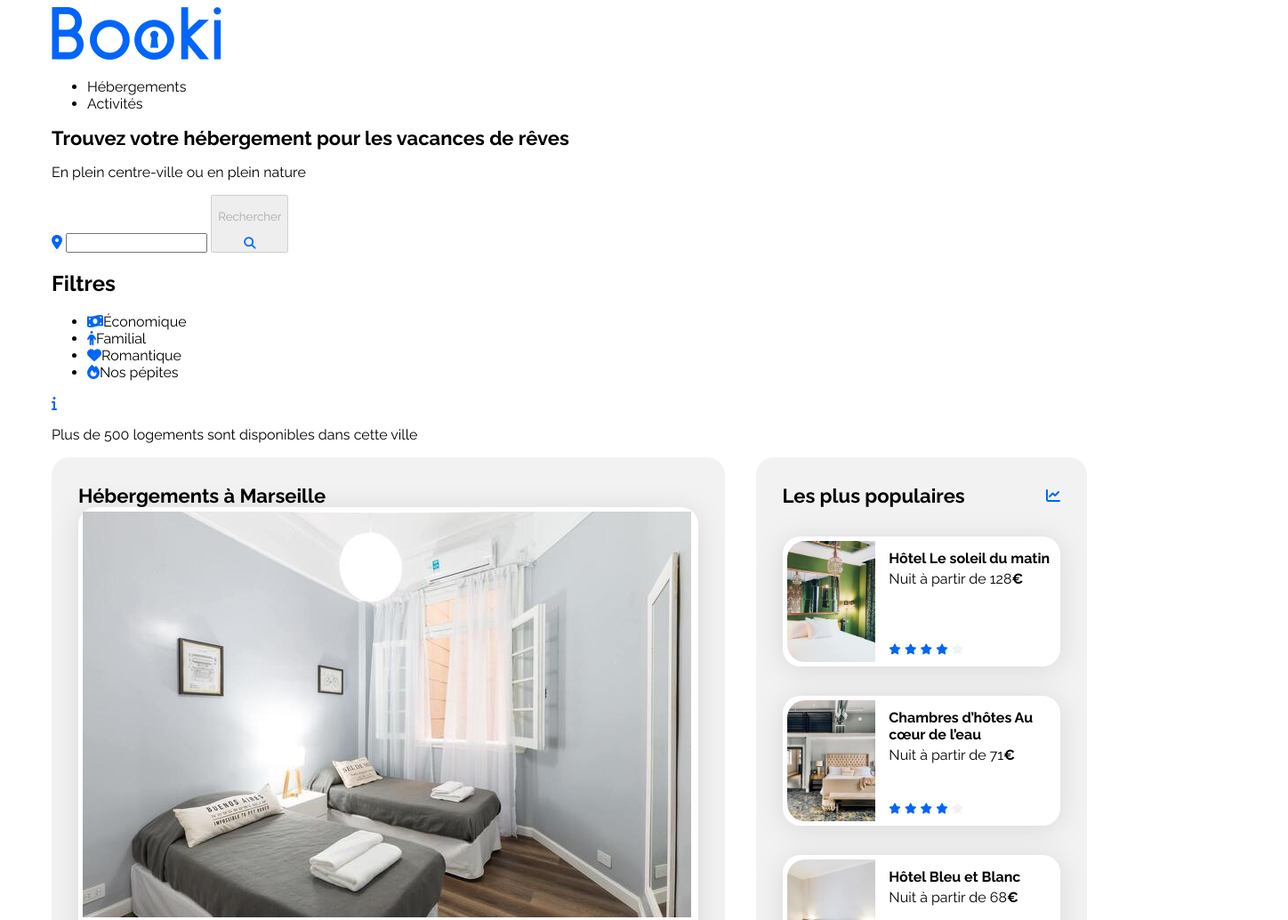
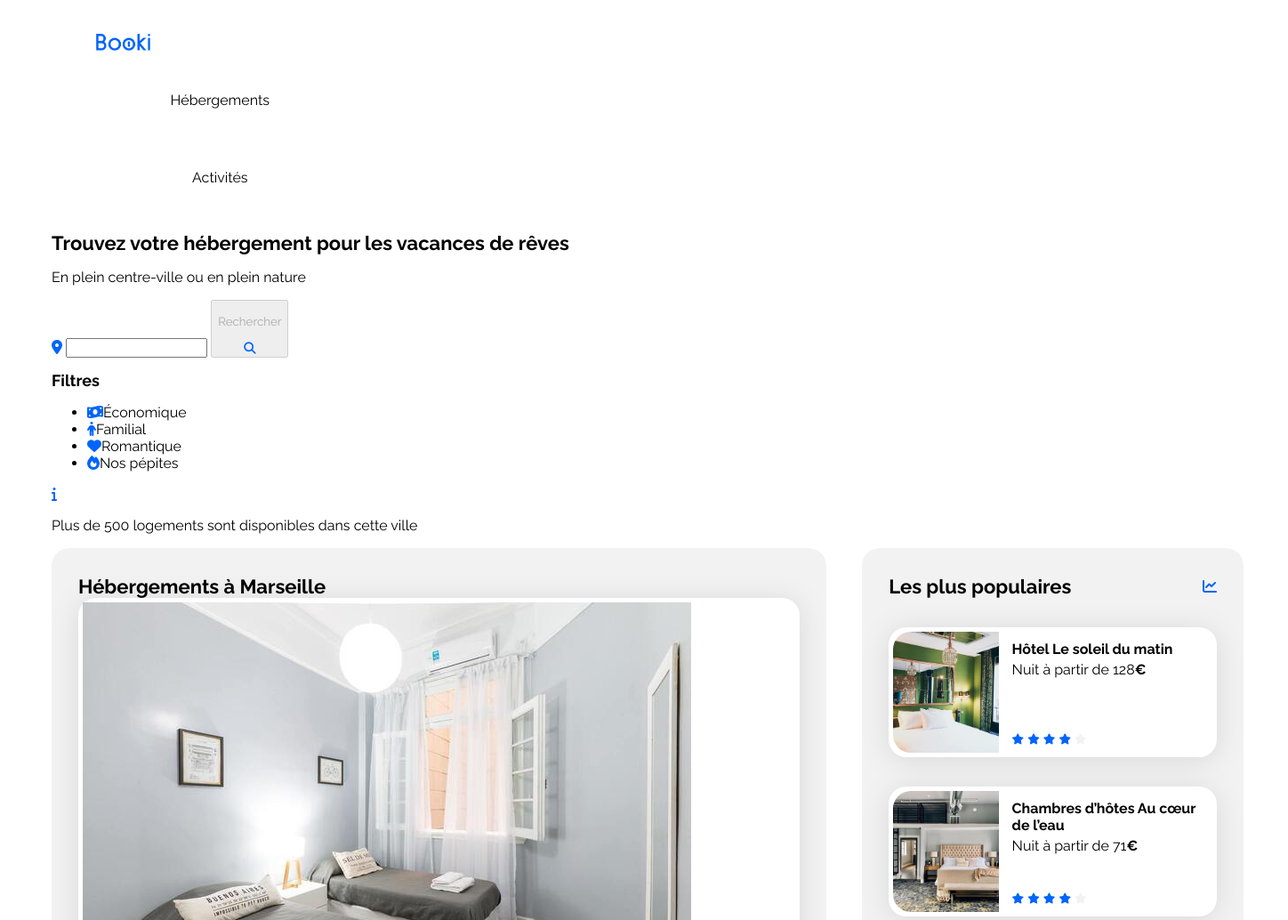
Before and after one commit to Theo-Develop/OCProject2, a plain HTML site: page index.html in a window 1280 px wide. Shown: the top 1034 px of the page at 89% size, 1448 px wide, since content can reach past the window. Drawn offline with Linux system fonts and the light colour scheme.

Commit message:
Adding Header/css

```diff
--- a/css/style.css
+++ b/css/style.css
@@ -15,14 +15,19 @@
 
 body {
     display: flex;
-    justify-content: center;
+    width: 1440px;
+    flex-direction: column;
+    align-items: flex-start;
+    gap: 30px;
 }
 
 .main-container {
-    width: 100%;
-    max-width: 1440px;
-    padding: 0 50px;
-    box-sizing: border-box;
+    display: flex;
+    padding: 0px 50px;
+    flex-direction: column;
+    align-items: flex-start;
+    gap: 35px;
+    align-self: stretch;
 }
 
 a {
@@ -33,6 +38,14 @@ a {
 .section-title {
     margin: 0;
     font-size: 22px;
+}
+
+.filters-title {
+    font-family: Raleway;
+    font-size: 18px;
+    font-style: normal;
+    font-weight: 700;
+    line-height: normal;
 }
 
 .card {
@@ -56,6 +69,46 @@ a {
 
 .neutral-star {
     color: var(--main-bg-color)
+}
+
+/****** Header ***********/
+header {
+    display: flex;
+    padding-right: 0px;
+    align-items: flex-start;
+    gap: 946px;
+    align-self: stretch;
+}
+
+nav img {
+    display: flex;
+    padding: 30px 50px;
+    flex-direction: column;
+    align-items: flex-start;
+    gap: 10px;
+    width: 61.09px;
+    height: 19px;
+}
+
+nav ul {
+    display: flex;
+    width: 328.601px;
+    padding: 0px 25px;
+    flex-direction: column;
+    align-items: center;
+    gap: 68px;
+}
+
+nav li {
+    display: flex;
+    justify-content: flex-end;
+    align-items: flex-end;
+    gap: 68px;
+    font-family: Raleway;
+    font-size: 16px;
+    font-style: normal;
+    font-weight: 400;
+    line-height: normal;
 }
 
 /****** Hebergements And Populaires ***********/
@@ -121,9 +174,6 @@ a {
     margin-bottom: 5px;
 }
 
-
-
-
 /* Le code ci-dessous correspond à la version responsive uniquement */
 
 /****** Media queries ***********/
--- a/index.html
+++ b/index.html
@@ -27,11 +27,12 @@
                     <li><a href="#Hébergements à Marseille">Hébergements</a></li>
                     <li><a href="#Activités à Marseille">Activités</a></li>
                 </ul>
+
             </nav>
         </header>
         <!-- Main -->
         <main>
-            <!--First block-->
+            <!--Info group-->
             <section class="info-group">
                 <div class="info-group-title">
                     <h1 class="section-title">Trouvez votre hébergement pour les vacances de rêves</h1>
@@ -293,7 +294,7 @@
             </section>
             <!--Footer-->
             <footer>
-                <section class="À propos">
+                <section class="À-propos">
                     <h2 class="filters-title">À propos</h2>
                     <ul>
                         <li><a href="#">Fonctionnement du site</a></li>
@@ -301,14 +302,14 @@
                         <li><a href="#">Données de confidentialités</a></li>
                     </ul>
                 </section>
-                <section class="Nos hébergements">
+                <section class="Nos-hébergements">
                     <h2 class="filters-title">Nos hébergements</h2>
                     <ul>
                         <li><a href="#">Charte de qualité</a></li>
                         <li><a href="#">Proposer votre hôtel</a></li>
                     </ul>
                 </section>
-                <section class="Assitance">
+                <section class="Assistance">
                     <h2 class="filters-title">Assitance</h2>
                     <ul>
                         <li><a href="#">Centre d'aide</a></li>
```
